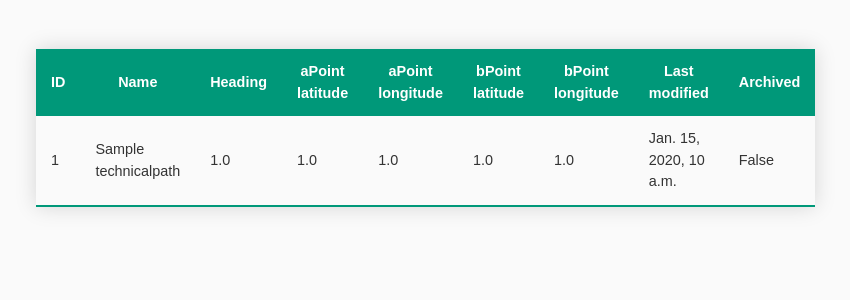
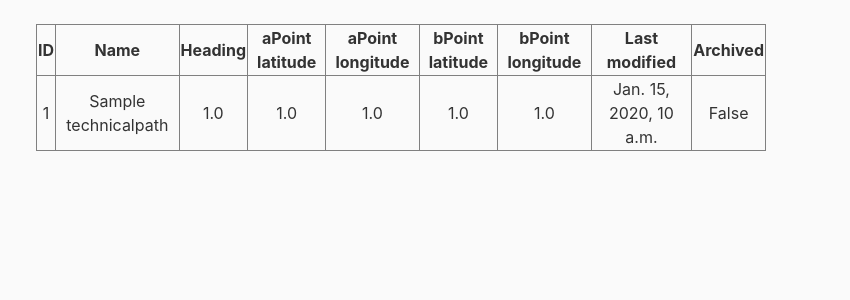
Before and after one commit to memorisanka/technological_path_API, a Django app: page /details/1 in a window 1280 px wide. Shown: the part 56-356 px from the top of the page, without its empty margins (49-899 px from the left). Run offline with Django 4.2, Linux system fonts and the light colour scheme; a user stored in the database is signed in; tables that the repository leaves empty hold one stand-in row (values such as "Sample post"); some libraries are stand-ins or nearby versions.

Commit message:
refactor: change text align

```diff
--- a/static/css/base.css
+++ b/static/css/base.css
@@ -80,38 +80,6 @@ a.article-title:hover {
 
 .styled-table {
     border-collapse: collapse;
-    margin: 25px 0;
-    font-size: 0.9em;
-    font-family: sans-serif;
-    min-width: 400px;
-    box-shadow: 0 0 20px rgba(0, 0, 0, 0.15);
+    border: 1px;
+    background-color: lightblue;
 }
-
-
-.styled-table thead tr {
-    background-color: #009879;
-    color: #ffffff;
-    text-align: center;
-}
-
-.styled-table th,
-.styled-table td {
-    padding: 12px 15px;
-}
-
-.styled-table tbody tr {
-    border-bottom: 1px solid #dddddd;
-}
-
-.styled-table tbody tr:nth-of-type(even) {
-    background-color: #f3f3f3;
-}
-
-.styled-table tbody tr:last-of-type {
-    border-bottom: 2px solid #009879;
-}
-
-.styled-table tbody tr.active-row {
-    font-weight: bold;
-    color: #009879;
-}
--- a/templates/field_details.html
+++ b/templates/field_details.html
@@ -2,9 +2,9 @@
 {% load crispy_forms_tags %}
 {% block content %}
 
-<table class="styled-table">
+<table border="1px" text-align="center">
     <thead>
-    <tr>
+    <tr align="center">
         <th>ID</th>
         <th>Name</th>
         <th>Heading</th>
@@ -18,7 +18,7 @@
     </thead>
     <tbody>
     {% for path in object.get_technical_path %}
-    <tr>
+    <tr align="center">
         <td>{{ path.id }}</td>
         <td>{{ path.name|default:"-" }}</td>
         <td>{{ path.heading|default:"-" }}</td>
--- a/templates/fields_list.html
+++ b/templates/fields_list.html
@@ -11,11 +11,11 @@
 <!--    {% endif %}-->
 <!--    <br>-->
 
-    <table border="1">
+    <table border="1" >
         <caption>Available Fields</caption>
         <br>
         <thead>
-        <tr>
+        <tr align="center">
             <th>Field ID</th>
         </tr>
         </thead>
@@ -23,7 +23,7 @@
 
         {% for obj in object_list %}
         <tr>
-            <td>
+            <td align="center">
                 <a href="{% url 'field-details' obj.id %}">{{ obj.id }}</a>
             </td>
         </tr>
--- a/templates/technical_path_list.html
+++ b/templates/technical_path_list.html
@@ -1,10 +1,10 @@
 {% extends 'base.html'%}
 {% load crispy_forms_tags %}
 {% block content %}
-<table border="1">
+<table border="1" align="center">
     <caption>List of technical paths</caption>
     <thead>
-    <tr>
+    <tr align="center">
         <th>ID</th>
         <th>Name</th>
         <th>Heading</th>
@@ -20,7 +20,7 @@
     <tbody>
 
     {% for obj in object_list %}
-    <tr>
+    <tr align="center">
         <td>{{ obj.id }}</td>
         <td>{{ obj.name|default:"-" }}</td>
         <td>{{ obj.heading|default:"-" }}</td>
```
